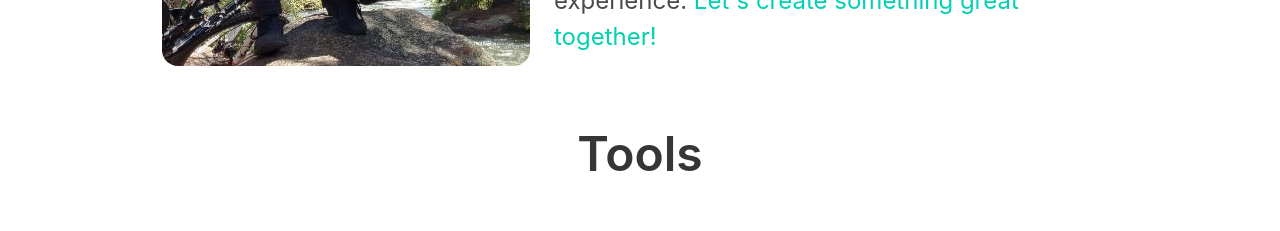
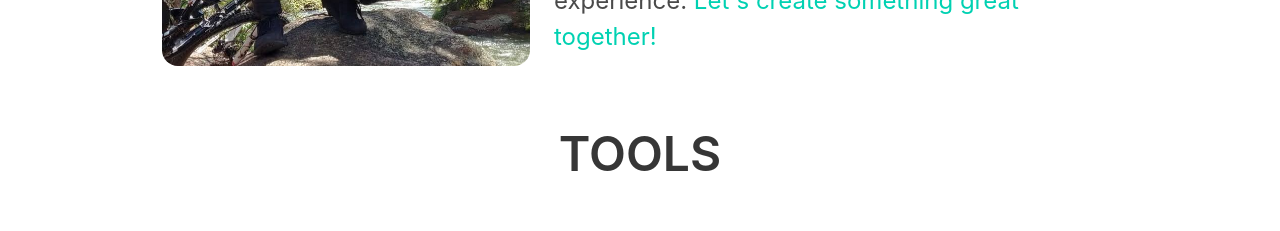
Before and after one commit to salymk/salym-portfolio, a React (Create React App) app: page / in a window 1280 px wide. Shown: the part 1320-1551 px from the top of the page. Built offline with nearby package versions, Linux system fonts and the light colour scheme.

Commit message:
Added uppercase class

```diff
--- a/src/sections/main-content/about/About.js
+++ b/src/sections/main-content/about/About.js
@@ -13,7 +13,7 @@ const About = () => {
 				<Card />
 			</div>
 
-			<h1 className='title is-1 has-text-centered mt-6'>Tools</h1>
+			<h1 className='title is-1 has-text-centered mt-6 is-uppercase'>Tools</h1>
 			<div className='container'>
 				<Skills />
 			</div>
```
